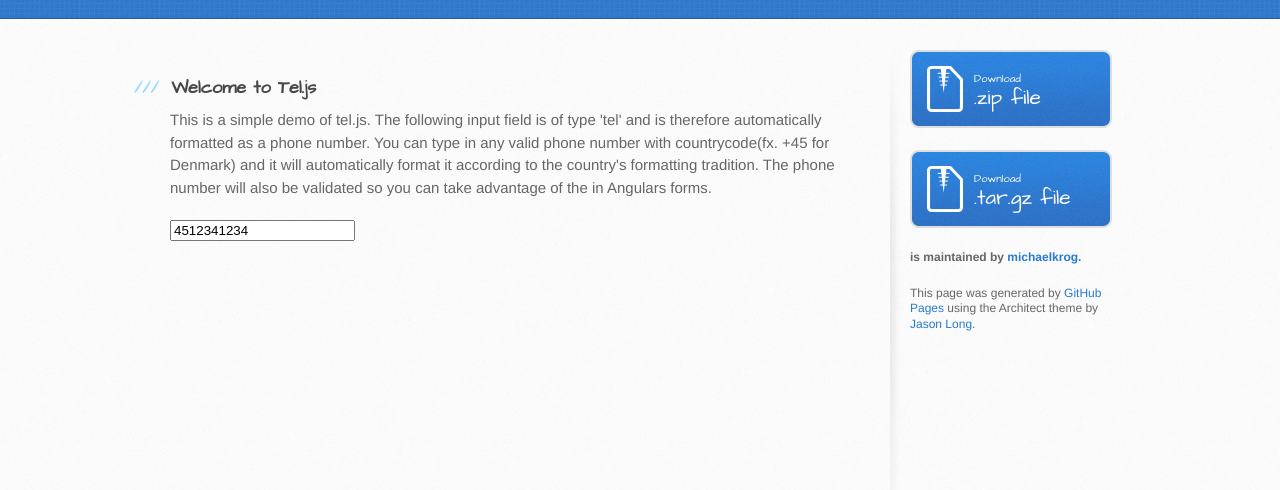
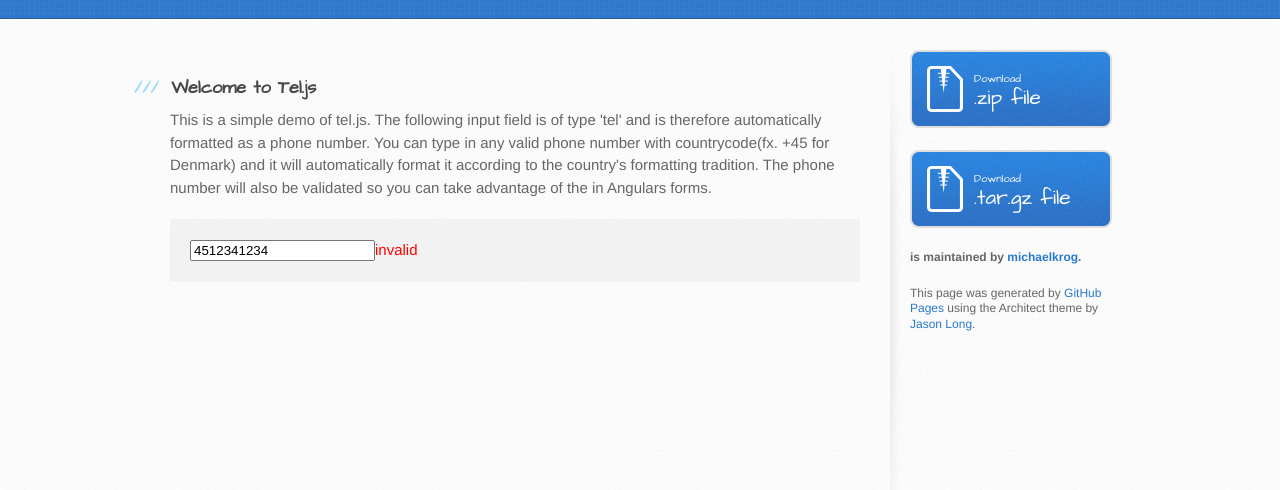
Before and after one commit to michaelkrog/tel.js, a website: page index.html in a window 1280 px wide. Shown: the part 182-672 px from the top of the page. Drawn offline with nearby package versions, Linux system fonts and the light colour scheme.

Commit message:
Added form

```diff
--- a/index.html
+++ b/index.html
@@ -36,7 +36,9 @@
 <p>
 This is a simple demo of tel.js. The following input field is of type 'tel' and is therefore automatically formatted as a phone number. You can type in any valid phone number with countrycode(fx. +45 for Denmark) and it will automatically format it according to the country's formatting tradition. The phone number will also be validated so you can take advantage of the in Angulars forms.
 <p ng-init="number='4512341234'">
-        <input type="tel" international="true" ng-model="number">
+        <form name="telform">
+        <input name="number" type="tel" international="true" ng-model="number"><span style="color:red" ng-if="!telform.number.$valid">invalid</span>
+        </form>
 </p>
 
 
```
